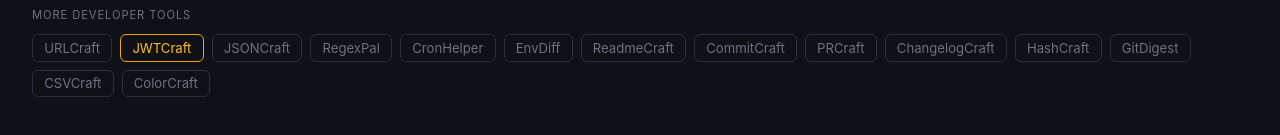
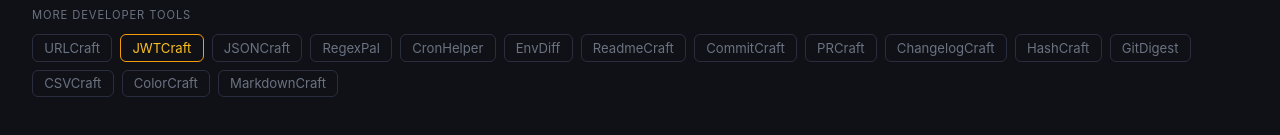
Before and after one commit to shiffasultan-collab/jwtcraft, a plain HTML site: page index.html in a window 1280 px wide. Shown: the part 471-606 px from the top of the page. Drawn offline with Linux system fonts and the light colour scheme.

Commit message:
Add MarkdownCraft cross-link (Product #17)

```diff
--- a/index.html
+++ b/index.html
@@ -252,6 +252,7 @@
     <a href="https://shiffasultan-collab.github.io/gitdigest-static/" class="tool-link">GitDigest</a>
     <a href="https://shiffasultan-collab.github.io/csvcraft/" class="tool-link">CSVCraft</a>
     <a href="https://shiffasultan-collab.github.io/colorcraft/" class="tool-link">ColorCraft</a>
+    <a href="https://shiffasultan-collab.github.io/markdowncraft/" class="tool-link">MarkdownCraft</a>
   </div>
 </footer>
 
```
